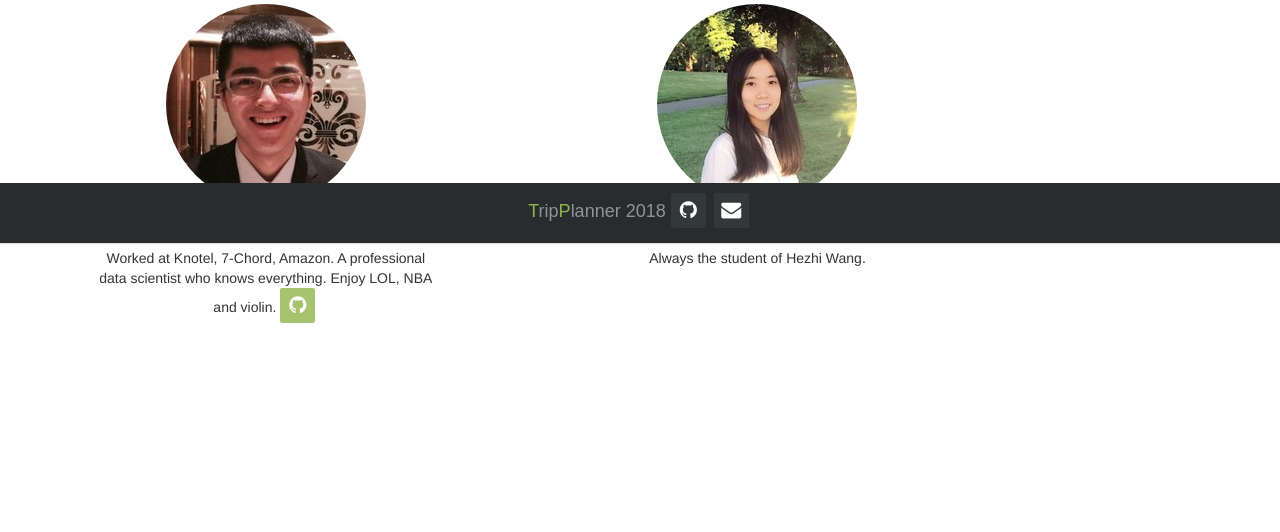
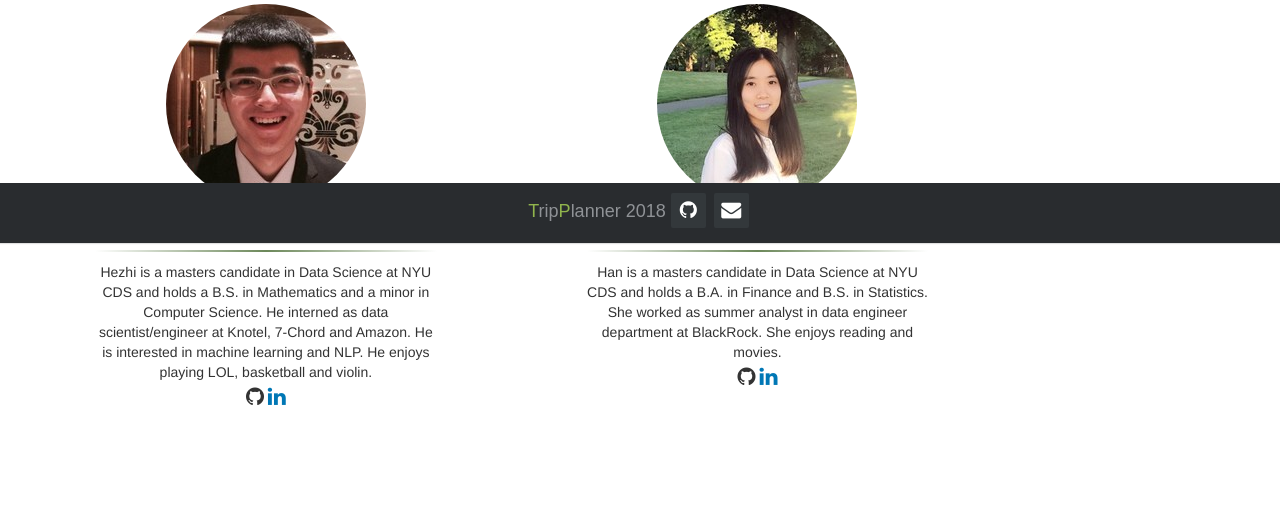
Before and after one commit to HezhiWang/TripDesigner, a Django app: page /trip/about in a window 1280 px wide. Shown: the part 557-1089 px from the top of the page. Before the commit the page ends 880 px from the top, so only its background shows below. Run offline with Django 3.2, Linux system fonts and the light colour scheme; some libraries are stand-ins or nearby versions.

Commit message:
a bit more styling for about and bug-fix

```diff
--- a/tripdesigner/trip/static/trip/main.css
+++ b/tripdesigner/trip/static/trip/main.css
@@ -122,7 +122,7 @@ h4{
   animation: imageAnimation 70s linear infinite;
 }
 
-.slideshow.caption {
+.slide-caption {
     position: absolute;
     height: 50px;
     bottom: 0px;
@@ -426,19 +426,11 @@ text-decoration: none;
   padding: 10px 0;
 }
 
-.team-contact-icons{
-  display: inline-block;
-  width: 35px;
-  height: 35px;
-  cursor: pointer;
-  background-color: rgba(145, 181, 77, 0.8);
-  border-radius: 2px;
-
-  font-size: 20px;
-  color: #ffffff;
-  text-align: center;
-  line-height: 35px;
-
-  margin-right: 3px;
-  margin-bottom: 5px;
+hr {
+    border: 0;
+    height: 1.5px;
+    margin-top: 8px;
+    margin-bottom: 10px;
+    /*background-color: rgba(71, 106, 48, 0.8);*/
+    background-image: linear-gradient(to right, rgba(0, 0, 0, 0), rgba(71, 106, 48, 0.8), rgba(0, 0, 0, 0));
 }
--- a/tripdesigner/trip/templates/trip/about.html
+++ b/tripdesigner/trip/templates/trip/about.html
@@ -20,9 +20,14 @@
 	            <div class="thumbnail team-intro">
 	                <img src="{% static 'trip/pics/whz.jpeg' %}" class="img-circle"/>
 	                <div class="caption">
-          				<h6>Hezhi Wang</h6>
-          				Worked at Knotel, 7-Chord, Amazon. A professional data scientist who knows everything. Enjoy LOL, NBA and violin.
-          				<a class="team-contact-icons" href="https://github.com/HezhiWang/TripDesigner"><i class="fa fa-github"></i></a>
+          				<h4 style="color: black; margin-bottom: 5px;">Hezhi Wang</h4>
+          				<hr>
+          				Hezhi is a masters candidate in Data Science at NYU CDS and holds a B.S. in Mathematics and a minor in Computer Science. He interned as data scientist/engineer at Knotel, 7-Chord and Amazon. He is interested in machine learning and NLP. He enjoys playing LOL, basketball and violin.
+
+          				<p style="width: 100%;padding: 0; margin: 0">
+          					<a style="color: #333; font-size:1.5em" href="https://github.com/HezhiWang"><i class="fa fa-github fa-check-circle-o"></i></a>
+          					<a style="color: #0077B5; font-size:1.5em" href="https://www.linkedin.com/in/hezhi-wang-5408b5101/"><i class="fa fa-linkedin fa-check-circle-o"></i></a>
+          				</p>
         			</div>
 	            </div>
 			</div>
@@ -31,8 +36,14 @@
 	            <div class="thumbnail team-intro">
 	                <img src="{% static 'trip/pics/hz.jpeg' %}" class="img-circle"/>
 	                <div class="caption">
-          				<h6>Han Zhao</h6>
-          				Always the student of Hezhi Wang.
+          				<h4 style="color: black; margin-bottom: 5px;">Han Zhao</h4>
+          				<hr>
+          				Han is a masters candidate in Data Science at NYU CDS and holds a B.A. in Finance and B.S. in Statistics. She worked as summer analyst in data engineer department at BlackRock. She enjoys reading and movies.
+
+          				<p style="width: 100%;padding: 0; margin: 0">
+          					<a style="color: #333; font-size:1.5em" href="https://github.com/hzhao16"><i class="fa fa-github fa-check-circle-o"></i></a>
+          					<a style="color: #0077B5; font-size:1.5em" href="https://www.linkedin.com/in/han-zhao-692944116/"><i class="fa fa-linkedin fa-check-circle-o"></i></a>
+          				</p>
         			</div>
 	            </div>
 			</div>
@@ -42,5 +53,4 @@
 	</div>
 </div>
 
-
 {% include "trip/footer.html" %}
```
Also changed, not shown: tripdesigner/trip/templates/trip/landing.html (+9 -9 lines).
